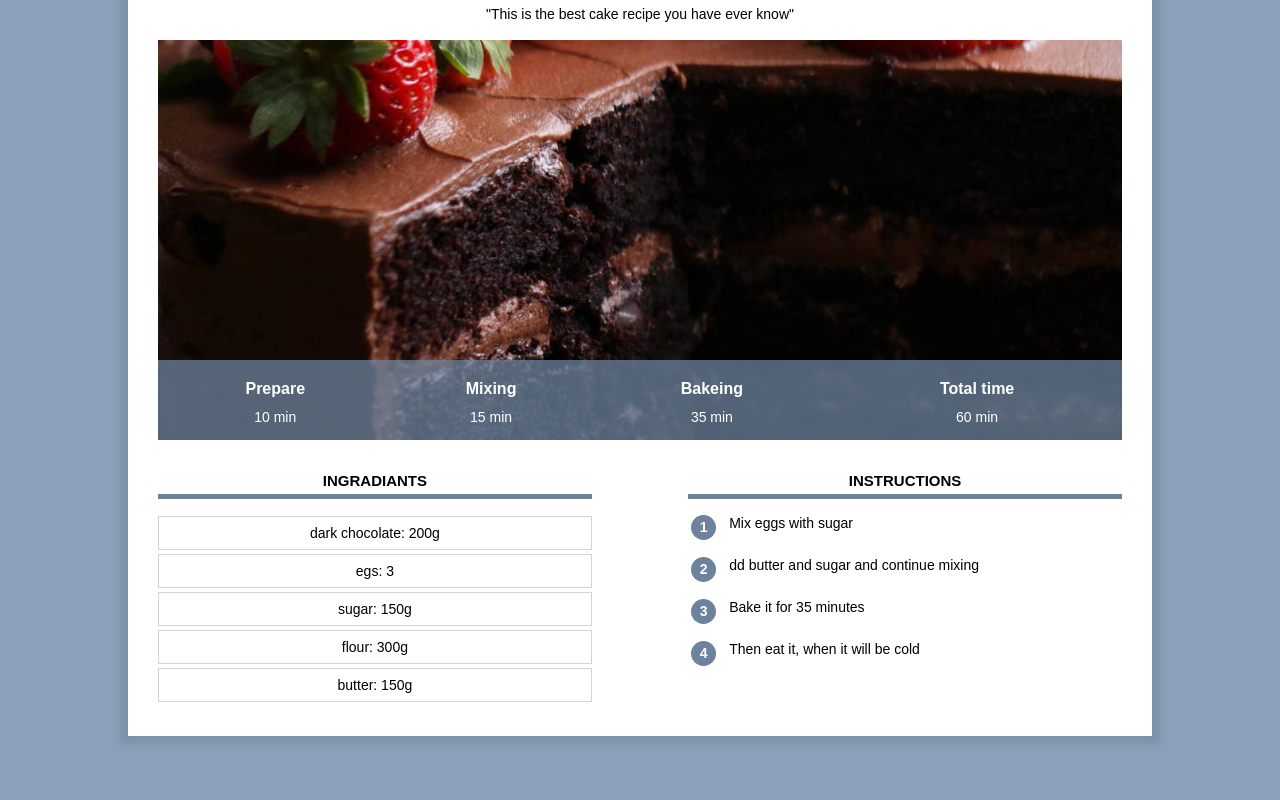
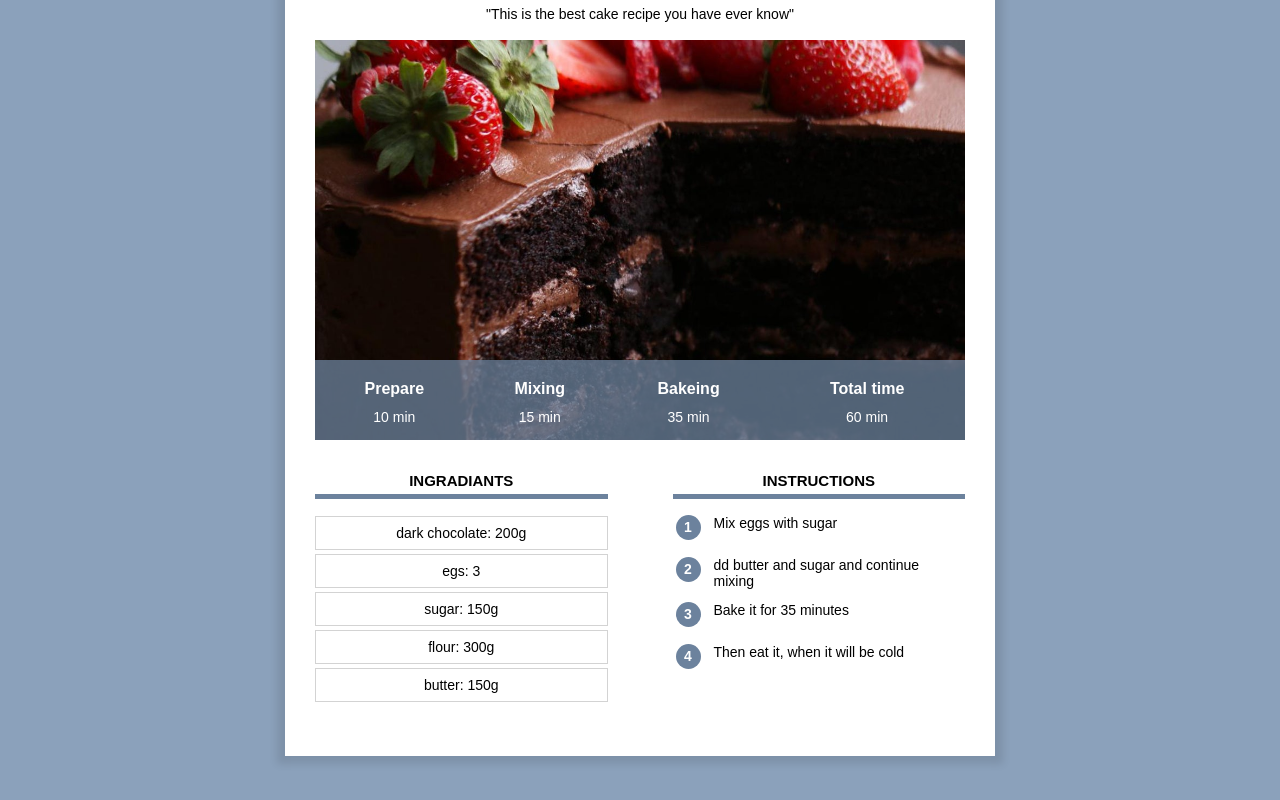
Before and after one commit to borys-dzhalaganiya/recipe_site, a plain HTML site: page index.html in a window 1280 px wide. Shown: the part 146-946 px from the top of the page. Drawn offline with Linux system fonts and the light colour scheme.

Commit message:
Add files via upload

```diff
--- a/index.html
+++ b/index.html
@@ -3,6 +3,7 @@
     <head>
         <title>Chococlate cake</title>
         <meta charset="UTF-8">
+        <meta name="viewport" content="width=device-width, initial-scale=1.0">
         <link rel="stylesheet" href="recepie.css"/>
     </head>
     <body>
--- a/recepie.css
+++ b/recepie.css
@@ -21,8 +21,8 @@ p.category {
 
 div.content{
     background-color: white;
-    margin: 60px 10% 80px 10%;
-    padding: 0px 30px 30px 30px;
+    margin: 40px 8px 80px 8px;
+    padding: 0px 8px 20px 8px;
     min-width: 350px;
     box-shadow: 0px 0px 8px 8px rgba(0, 0, 0, 0.1);
     overflow: visible;
@@ -74,19 +74,19 @@ table.info{
     width: 100%;
     color: white;
     background-color: #6C829DC0;
-    height: 80px;
+    height: 50px;
 }
 
 table.info td{
     text-align: center;
     vertical-align: top;
-    font-size: 14px;
+    font-size: 12px;
 }
 
 table.info th{
     vertical-align: bottom;
     padding-bottom: 8px;
-    font-size: 16px;
+    font-size: 14px;
 }
 
 img.info{
@@ -96,7 +96,7 @@ img.info{
 }
 
 div.col {
-    width: 45%;
+    width: 100%;
     margin-top: 20px;
 }
 
@@ -110,11 +110,11 @@ div.col h2 {
 
 div.col1 {
     display: inline-block;
-    margin-right: 10%;
+    margin-bottom: 20px;
 }
 
 div.col2 {
-    float: right;
+   /*float: right;*/
 }
 
 div.ingredients p {
@@ -153,3 +153,44 @@ table.instructions td {
 table.instructions tr {
     height: 40px;
 }
+
+@media only screen and (min-width: 768px) {
+    div.content{
+        margin: 60px 10% 80px 10%;
+        padding: 0px 30px 30px 30px;
+        min-width: 350px;
+        max-width: 650px;
+    }
+
+    table.info{
+        height: 80px;
+    }
+
+    table.info td{
+        font-size: 14px;
+    }
+
+    table.info th{
+        font-size: 16px;
+    }
+
+    div.col {
+        width: 45%;
+    }
+
+    div.col1 {
+        margin-right: 10%;
+    }
+
+    div.col2 {
+        float: right;
+    }
+}
+
+@media only screen and (min-width: 900px) {
+    div.content{
+        margin-left: auto;
+        margin-right: auto;
+        width: 650px;
+    }
+}
```
Also changed, not shown: recipe.html (+1 -0 lines).
